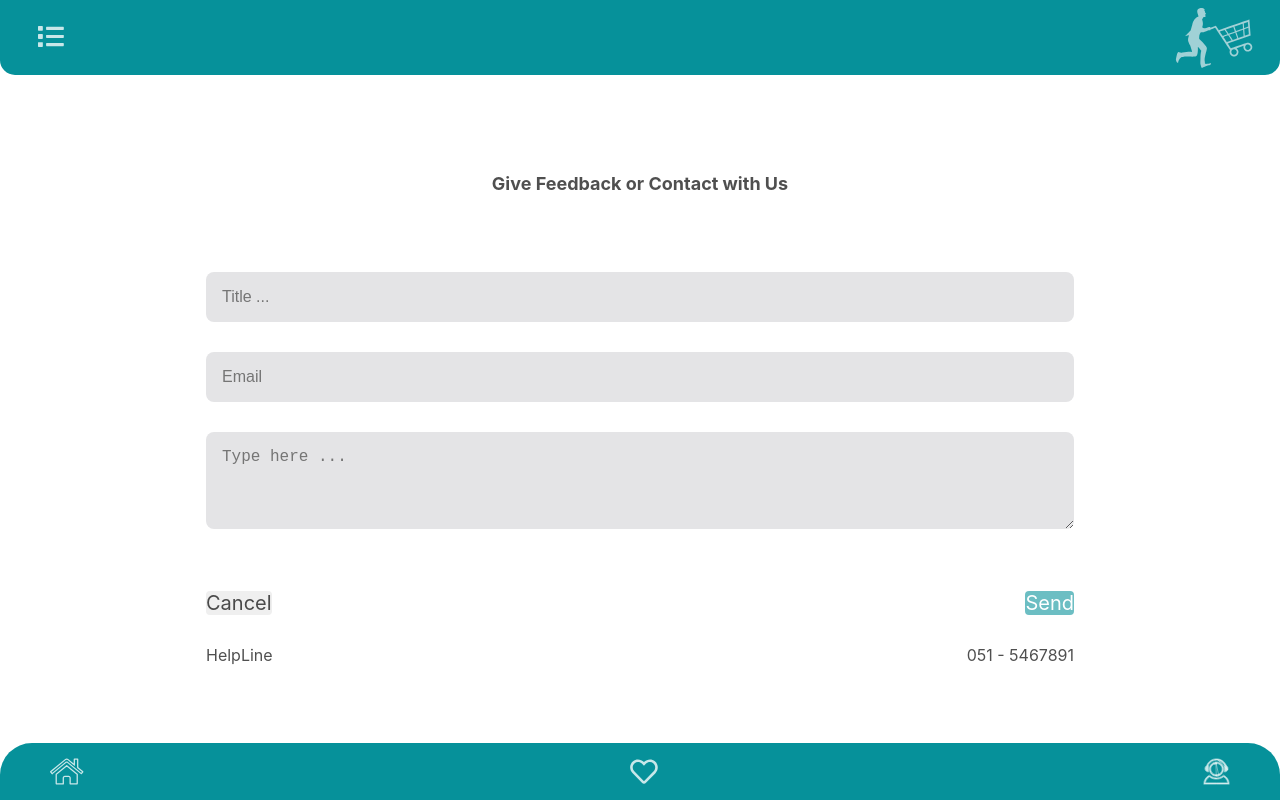
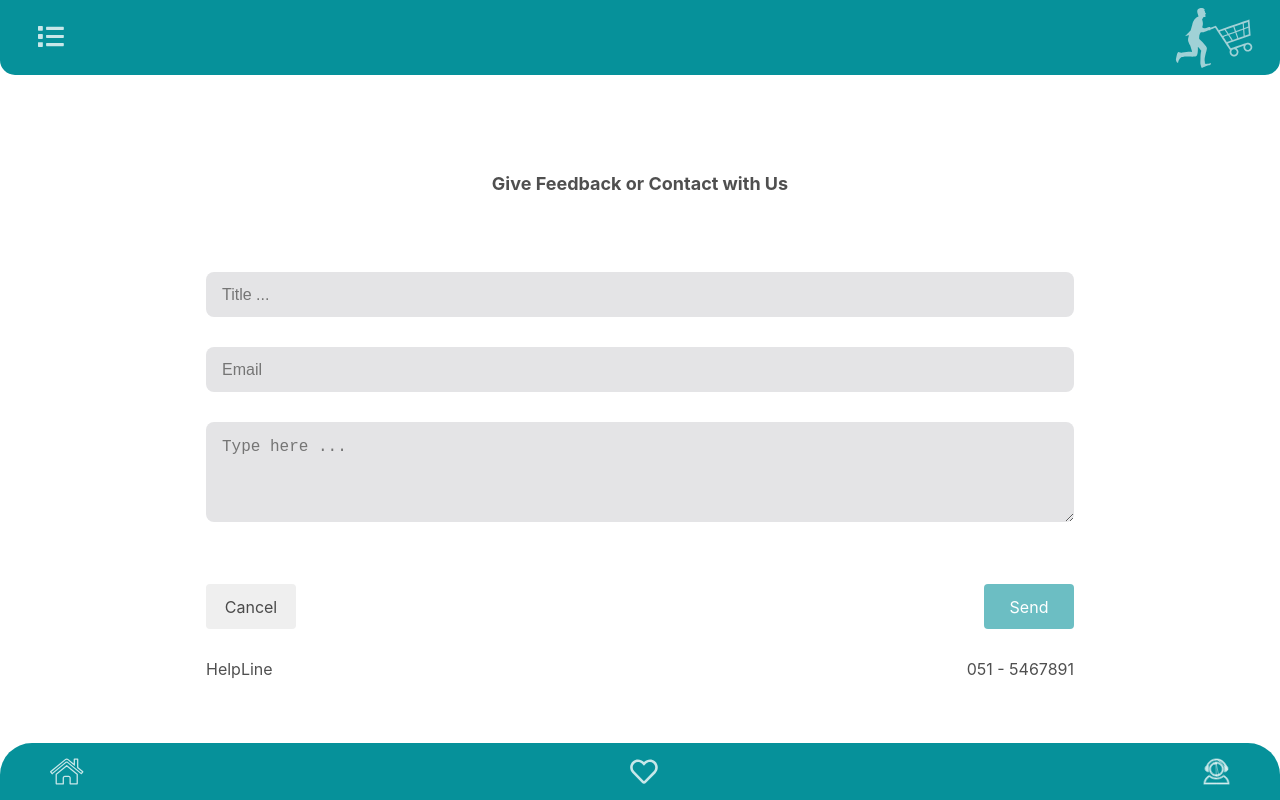
Before and after one commit to COMREX/shopSmart, a React (Create React App) app: page /customer-services in a window 1280 px wide. Built offline with nearby package versions, Linux system fonts and the light colour scheme.

Commit message:
resolving error

```diff
--- a/src/components/log-in/logIn.js
+++ b/src/components/log-in/logIn.js
@@ -35,6 +35,8 @@ const Login = ({ handleClick }) => {
             name="username"
             InputBg={"rgba(255, 255, 255)"}
             required
+            width={"70%"}
+            height={"4.5rem"}
             value={formData.username}
             placeholder={"Username"}
             onChange={handleChange}
@@ -43,14 +45,15 @@ const Login = ({ handleClick }) => {
             type="email"
             InputBg={"rgba(255, 255, 255)"}
             required
+            width={"70%"}
             value={formData.email}
             placeholder={"Email"}
             onChange={handleChange}
           />
           <Button
             bg={(props) => props.theme.color.primary}
-            width={"11rem"}
-            height={"5rem"}
+            width="9rem"
+            height="4.5rem"
             onClick={() => navigate("/home")}
             color={(props) => props.theme.color.white}
             active
--- a/src/components/log-in/logIn.styles.js
+++ b/src/components/log-in/logIn.styles.js
@@ -49,4 +49,7 @@ export const FormText = styled.p`
     color: ${(props) => props.theme.color.semiWhite};
     text-decoration: none;
   }
+  @media (max-width: ${(props) => props.theme.breakpoints.xxs}) {
+    font-size: calc(${(props) => props.theme.typography.fontSize.xxs} - 0.2rem);
+  }
 `;
--- a/src/components/sign-up/signUp.js
+++ b/src/components/sign-up/signUp.js
@@ -6,6 +6,7 @@ import {
   SignupIcons,
   SignupWrapper,
   Text,
+  SignupInput,
 } from "./signUp.styles";
 import AuthHeader from "../utils/auth-header/authHeader";
 import Input from "../utils/input/input";
@@ -39,35 +40,31 @@ const SignUp = ({ handleClick }) => {
         paragraph="Fill in the form below correctly"
       />
       <SignupForm>
-        <Input
+        <SignupInput
           type={"text"}
           placeholder={"Full Name"}
           required
-          InputBg={`${(props) => props.color.semiwhite}`}
           value={formData.fullname}
           onChange={handleChange}
         />
-        <Input
+        <SignupInput
           type={"text"}
           placeholder={"Username"}
           required
-          InputBg={`${(props) => props.color.semiwhite}`}
           value={formData.username}
           onChange={handleChange}
         />
-        <Input
+        <SignupInput
           type={"email"}
           placeholder={"Email"}
           required
-          InputBg={`${(props) => props.color.semiwhite}`}
           value={formData.email}
           onChange={handleChange}
         />
-        <Input
+        <SignupInput
           type={"password"}
           placeholder={"Password"}
           required
-          InputBg={`${(props) => props.color.semiwhite}`}
           value={formData.password}
           onChange={handleChange}
         />
@@ -80,8 +77,8 @@ const SignUp = ({ handleClick }) => {
           </SignupIcons>
           <Button
             activeColor={"#000"}
-            width={"11rem"}
-            height={"5rem"}
+            width="9rem"
+            height="4.5rem"
             bg={(props) => props.theme.color.primary}
             color={(props) => props.theme.color.white}
           >
--- a/src/components/sign-up/signUp.styles.js
+++ b/src/components/sign-up/signUp.styles.js
@@ -11,6 +11,25 @@ export const SignupWrapper = styled.div`
   overflow-y: hidden;
   width: 50%;
   overflow: hidden;
+`;
+export const SignupInput = styled.input`
+  width: 70%;
+  height: ${(props) => props.theme.spacing.xl};
+  padding: ${(props) => props.theme.spacing.sm};
+  font-size: ${(props) => props.theme.typography.fontSize.sm};
+  color: ${(props) => props.theme.color.gray};
+  border-radius: ${({ theme }) => theme.spacing.xs};
+  border: none;
+  outline: none;
+  &:focus {
+    border: 1px solid ${(props) => props.theme.color.primary};
+  }
+  @media (max-height: 640px) {
+    height: calc(${(props) => props.theme.spacing.xl} - 1rem);
+  }
+  @media (max-height: 590px) {
+    width: 45%;
+  }
 `;
 export const Text = styled.h6`
   color: ${(props) => props.theme.color.black};
--- a/src/components/utils/button/button.styles.js
+++ b/src/components/utils/button/button.styles.js
@@ -8,7 +8,8 @@ export const ButtonWrapper = styled.button`
   color: ${(props) => props.color};
   cursor: pointer;
   outline: none;
-  font-size: ${(props) => props.theme.typography.fontSize.md};
+
+  font-size: ${(props) => props.theme.typography.fontSize.sm};
   font-family: ${(props) => props.theme.typography.fontFamily};
   font-weight: ${(props) => props.theme.typography.fontWeight.Regular};
   height: ${(props) => props.height};
--- a/src/components/utils/input/input.js
+++ b/src/components/utils/input/input.js
@@ -8,6 +8,12 @@ const Input = ({
   onChange,
   name,
   children,
+  width,
+  height,
+  widthMd,
+  heightMd,
+  widthSm,
+  heightSm,
 }) => {
   return (
     <InputWrapper
@@ -18,6 +24,14 @@ const Input = ({
       value={value}
       onChange={onChange}
       required
+      width={width}
+      height={height}
+      mediaQueries={{
+        widthMd: { widthMd },
+        widthSm: { widthSm },
+        heightMd: { heightMd },
+        heightSm: { heightSm },
+      }}
     >
       {children}
     </InputWrapper>
--- a/src/components/utils/input/input.styles.js
+++ b/src/components/utils/input/input.styles.js
@@ -1,8 +1,8 @@
 import { styled } from "styled-components";
 
 export const InputWrapper = styled.input`
-  width: 70%;
-  height: 5rem;
+  width: ${(props) => props.width};
+  height: ${(props) => props.height};
   padding: ${(props) => props.theme.spacing.sm};
   font-size: ${(props) => props.theme.typography.fontSize.sm};
   background-color: ${(props) => props.InputBg};
@@ -13,17 +13,4 @@ export const InputWrapper = styled.input`
   &:focus {
     border: 1px solid ${(props) => props.theme.color.primary};
   }
-  @media (max-width: ${(props) => props.theme.breakpoints.xs}) {
-    width: 90%;
-    height: 4rem;
-  }
-  @media (max-height: 670px) {
-    width: 40%;
-    height: 4rem;
-  }
-  @media (max-height: 430px) {
-    width: 40%;
-    height: 3rem;
-    font-size: ${(props) => props.theme.typography.fontSize.xs};
-  }
 `;
--- a/src/components/utils/text-area/textArea.styles.js
+++ b/src/components/utils/text-area/textArea.styles.js
@@ -2,7 +2,7 @@ import { styled } from "styled-components";
 
 export const TextAreaWrapper = styled.textarea`
   width: 70%;
-  height: 20rem;
+  height: 10rem;
   font-size: ${(props) => props.theme.typography.fontSize.sm};
   border-radius: ${(props) => props.theme.spacing.xs};
   background: ${(props) => props.theme.color.secondary};
@@ -12,12 +12,8 @@ export const TextAreaWrapper = styled.textarea`
   &:focus {
     border: 1px solid ${(props) => props.theme.color.primary};
   }
-  @media (max-width: ${(props) => props.theme.breakpoints.sm}) {
+  @media (max-width: ${(props) => props.theme.breakpoints.md}) {
     width: 70%;
-    height: 16rem;
-  }
-  @media (max-width: ${(props) => props.theme.breakpoints.xs}) {
-    width: 90%;
-    height: 12rem;
+    height: 10rem;
   }
 `;
--- a/src/pages/customerContact.js
+++ b/src/pages/customerContact.js
@@ -50,6 +50,8 @@ const CustomerContact = () => {
           name="title"
           InputBg={(props) => props.theme.color.secondary}
           value={title}
+          width={"70%"}
+          height={"4.5rem"}
           onChange={handleChange}
           placeholder="Title ..."
         />
@@ -57,6 +59,8 @@ const CustomerContact = () => {
           type="text"
           name="email"
           value={email}
+          width={"70%"}
+          height={"4.5rem"}
           InputBg={(props) => props.theme.color.secondary}
           onChange={handleChange}
           placeholder="Email"
@@ -73,8 +77,8 @@ const CustomerContact = () => {
             activeColor
             color={(props) => props.theme.color.black}
             bg={(props) => props.theme.color.secondarys}
-            // width={"11rem"}
-            // height={"5rem"}
+            width="9rem"
+            height="4.5rem"
           >
             Cancel
           </Button>
@@ -89,8 +93,8 @@ const CustomerContact = () => {
             disabled={isSubmitButtonDisabled}
             type="submit"
             onClick={handleSubmit}
-            // width={"11rem"}
-            // height={"5rem"}
+            width={"9rem"}
+            height={"4.5rem"}
           >
             Send
           </Button>
--- a/src/pages/styles/customerContact.styles.js
+++ b/src/pages/styles/customerContact.styles.js
@@ -3,7 +3,6 @@ import { styled } from "styled-components";
 export const Form = styled.form`
   display: flex;
   overflow: scroll;
-  height: 80vh;
   flex-direction: column;
   justify-content: center;
   align-items: center;
```
